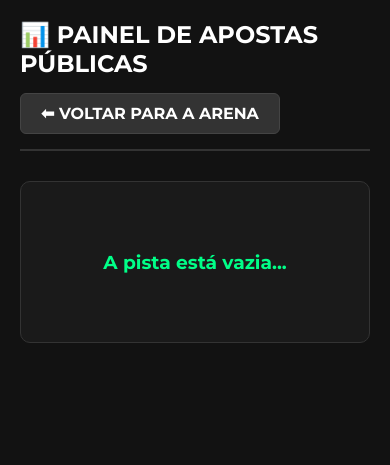
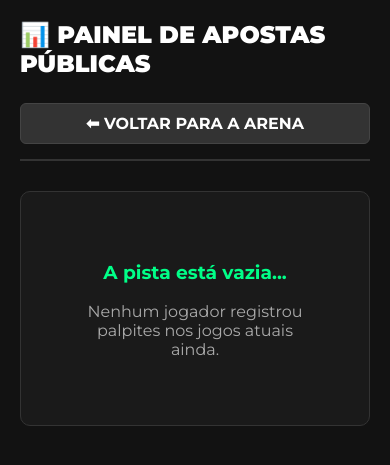
Before and after one commit to maquinas-sudo/bolaomaquinas, a Flask app: template templates/apostas.html in a window 390 px wide. Shown: the top 465 px of the page. Run offline with Flask 3, Linux system fonts and the light colour scheme; the template is opened without the code that fills it, so the values that code supplies are empty; some libraries are stand-ins or nearby versions.

Commit message:
Update apostas.html

```diff
--- a/templates/apostas.html
+++ b/templates/apostas.html
@@ -4,19 +4,20 @@
     <meta charset="UTF-8">
     <meta name="viewport" content="width=device-width, initial-scale=1.0">
     <title>Apostas Públicas | Bolão Máquinas</title>
-    <link href="https://fonts.googleapis.com/css2?family=Montserrat:wght@400;700&display=swap" rel="stylesheet">
+    <link href="https://fonts.googleapis.com/css2?family=Montserrat:wght@400;700;900&display=swap" rel="stylesheet">
     <style>
-        body { background-color: #121212; color: #e0e0e0; font-family: 'Montserrat', sans-serif; margin: 0; padding: 20px; }
+        body { background-color: #121212; color: #e0e0e0; font-family: 'Montserrat', sans-serif; margin: 0; padding: 20px; box-sizing: border-box; }
         .container { max-width: 1000px; margin: auto; }
 
         .header { display: flex; justify-content: space-between; align-items: center; border-bottom: 2px solid #333; padding-bottom: 15px; margin-bottom: 30px; flex-wrap: wrap; gap: 15px;}
-        .header h2 { color: #fff; margin: 0; font-size: 1.5em; }
+        .header h2 { color: #fff; margin: 0; font-size: 1.5em; font-weight: 900; }
         .btn-voltar { background: #333; color: white; padding: 10px 20px; text-decoration: none; border-radius: 6px; font-weight: bold; border: 1px solid #444; transition: 0.2s;}
         .btn-voltar:hover { background: #444; border-color: #888; }
 
         .card-jogo { background: #1a1a1a; border-radius: 8px; margin-bottom: 30px; border: 1px solid #333; overflow: hidden; box-shadow: 0 4px 15px rgba(0,0,0,0.3); }
         .header-jogo { background: #222; padding: 15px 20px; font-size: 1.2em; font-weight: bold; color: #00ff88; border-bottom: 2px solid #333; }
 
+        /* A tabela ganha um container para rolar para os lados no celular se necessário */
         .table-container { overflow-x: auto; }
         table { width: 100%; border-collapse: collapse; min-width: 700px; }
         th, td { padding: 12px 15px; text-align: center; border-bottom: 1px solid #2a2a2a; }
@@ -27,6 +28,13 @@
         .user-highlight { font-weight: bold; color: #fff; text-align: left; }
         .placar { font-size: 1.2em; font-weight: bold; color: #00ff88; background: rgba(0, 255, 136, 0.1); padding: 4px 10px; border-radius: 4px; border: 1px solid rgba(0, 255, 136, 0.2); }
         .dado-vazio { color: #555; }
+
+        /* Ajustes específicos para Celular (Mobile) */
+        @media (max-width: 768px) {
+            .header { flex-direction: column; align-items: flex-start; }
+            .btn-voltar { width: 100%; text-align: center; box-sizing: border-box; margin-top: 10px; }
+            th, td { padding: 8px; font-size: 0.9em; }
+        }
     </style>
 </head>
 <body>
@@ -40,6 +48,7 @@
     {% if apostas_agrupadas|length == 0 %}
         <div style="text-align: center; padding: 50px; background: #1a1a1a; border-radius: 10px; border: 1px solid #333;">
             <h3 style="color: #00ff88;">A pista está vazia...</h3>
+            <p style="color: #aaa;">Nenhum jogador registrou palpites nos jogos atuais ainda.</p>
         </div>
     {% else %}
         {% for nome_jogo, palpites in apostas_agrupadas.items() %}
@@ -65,7 +74,9 @@
                             <td>
                                 {% if p.gols_a and p.gols_b %}
                                     <span class="placar">{{ p.gols_a }} x {{ p.gols_b }}</span>
-                                {% else %}<span class="dado-vazio">-</span>{% endif %}
+                                {% else %}
+                                    <span class="dado-vazio">-</span>
+                                {% endif %}
                             </td>
                             <td>{% if p.amarelos %}{{ p.amarelos }}{% else %}<span class="dado-vazio">-</span>{% endif %}</td>
                             <td>{% if p.vermelhos %}{{ p.vermelhos }}{% else %}<span class="dado-vazio">-</span>{% endif %}</td>
```
